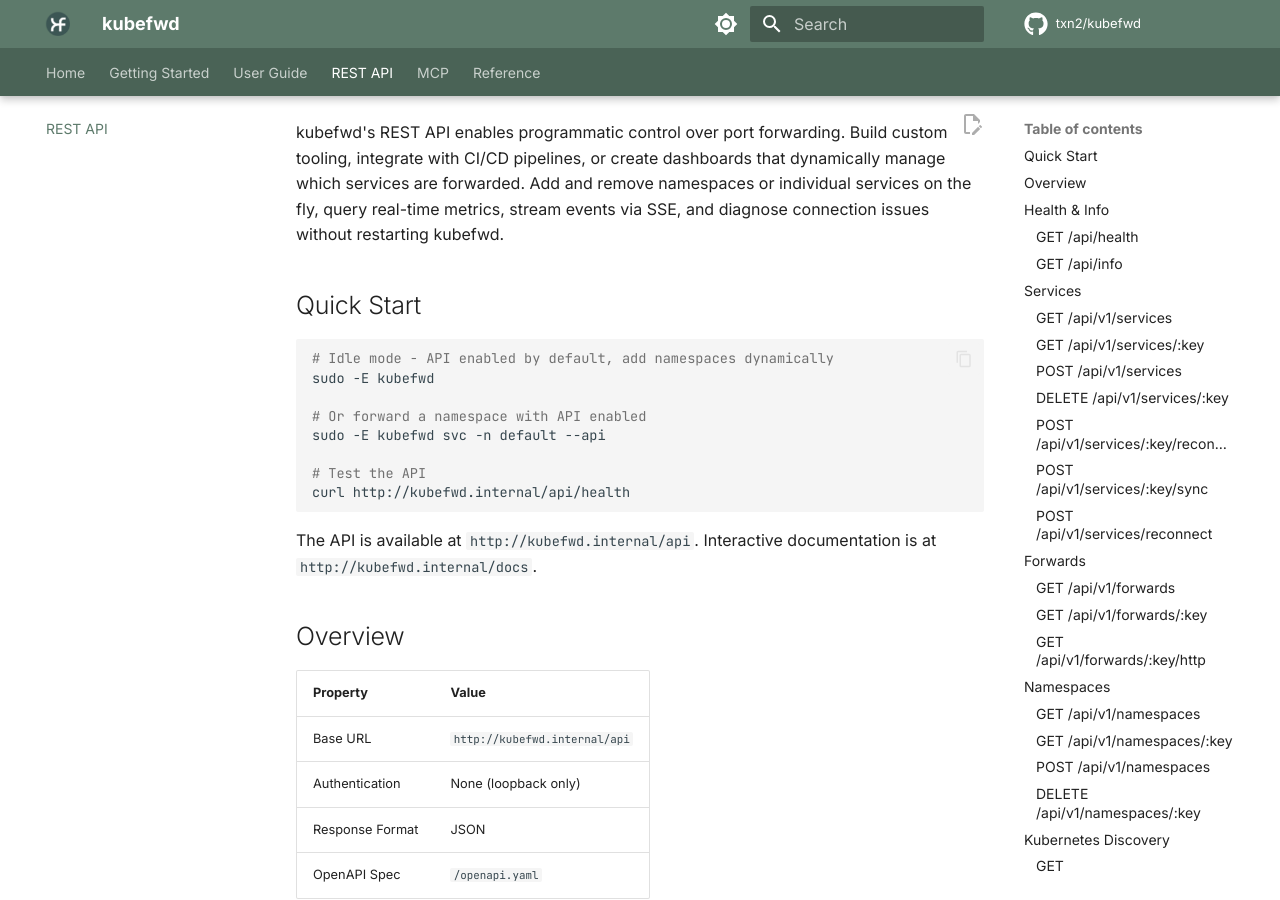
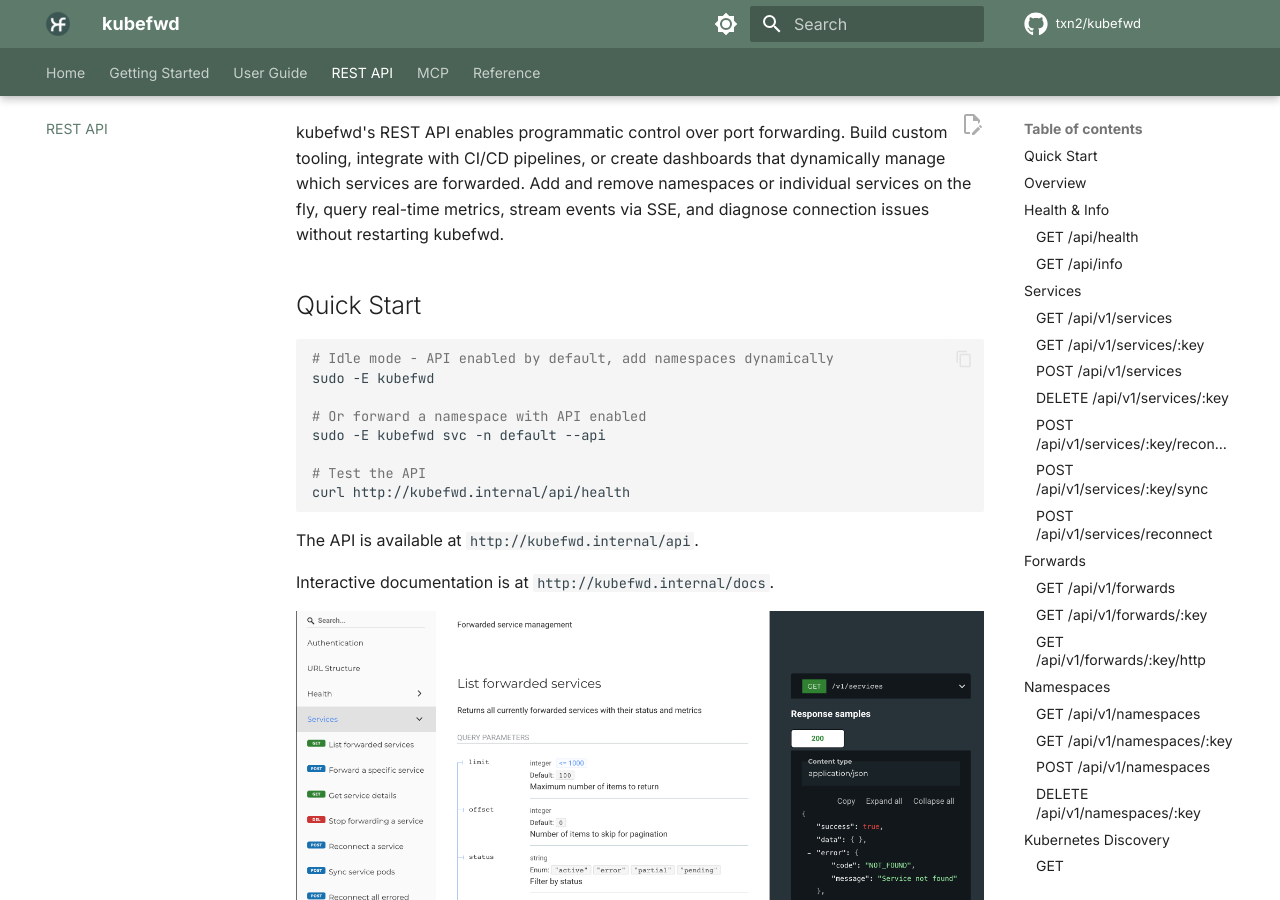
Before and after one commit to txn2/kubefwd, an MkDocs documentation site: the page built from docs/api-reference.md, in a window 1280 px wide and 900 px high. Built offline with MkDocs 1.6.1 and Material for MkDocs 9.7.7, drawn with Linux system fonts in a browser that asks for light colours; comment, search, counter and statistics services are not loaded; the version menu is left out.

Commit message:
Add API documentation image to reference guide
- Updated `api-reference.md` to include an image showcasing the API documentation (`images/API-docs.png`).
- Enhances the clarity and visual appeal of the API documentation section in the guide.

````diff
--- a/docs/api-reference.md
+++ b/docs/api-reference.md
@@ -15,7 +15,11 @@
 curl http://kubefwd.internal/api/health
 ```
 
-The API is available at `http://kubefwd.internal/api`. Interactive documentation is at `http://kubefwd.internal/docs`.
+The API is available at `http://kubefwd.internal/api`.
+
+Interactive documentation is at `http://kubefwd.internal/docs`.
+
+![API Documentation](images/API-docs.png)
 
 ## Overview
 
````
Also changed, not shown: docs/images/API-docs.png (added).
